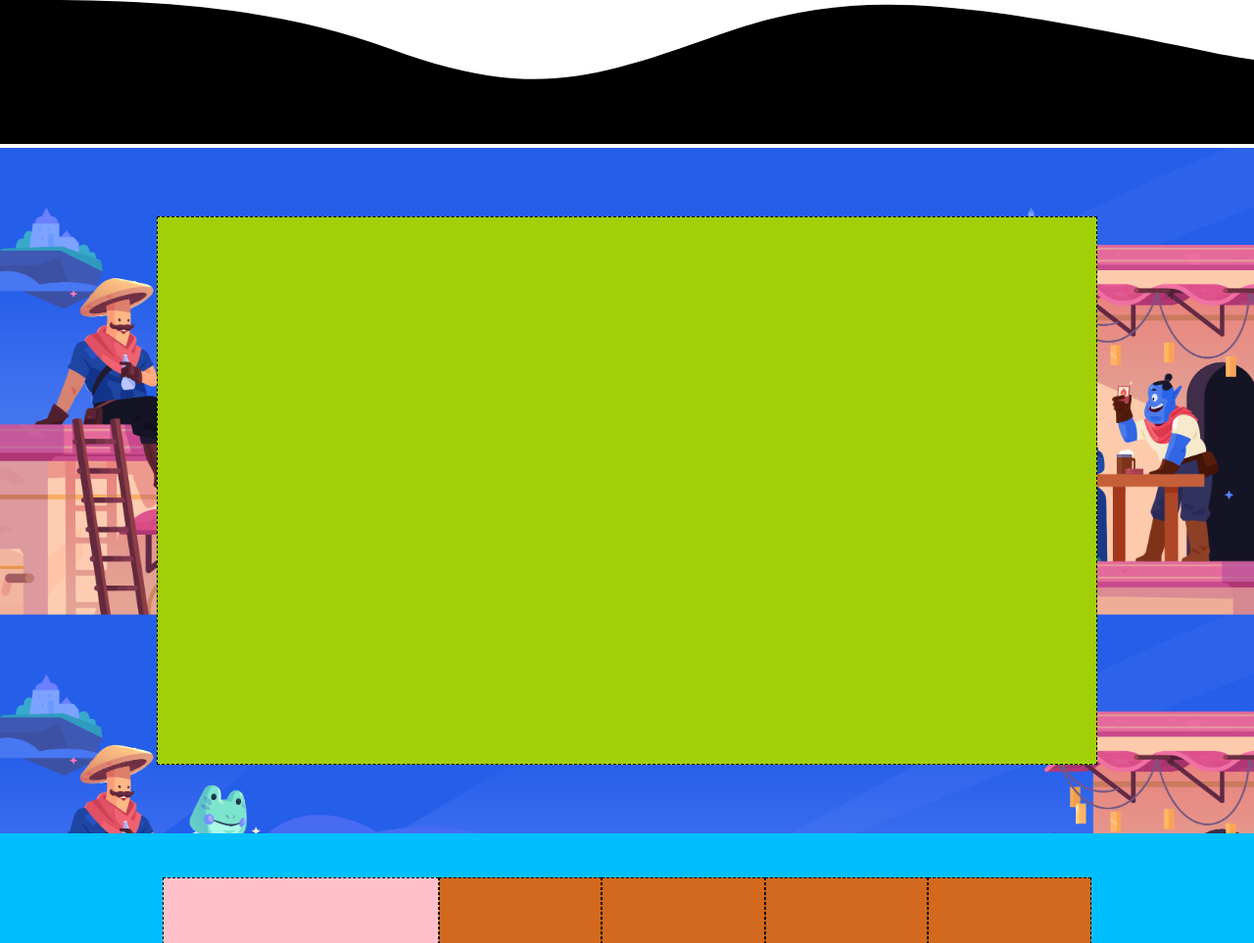
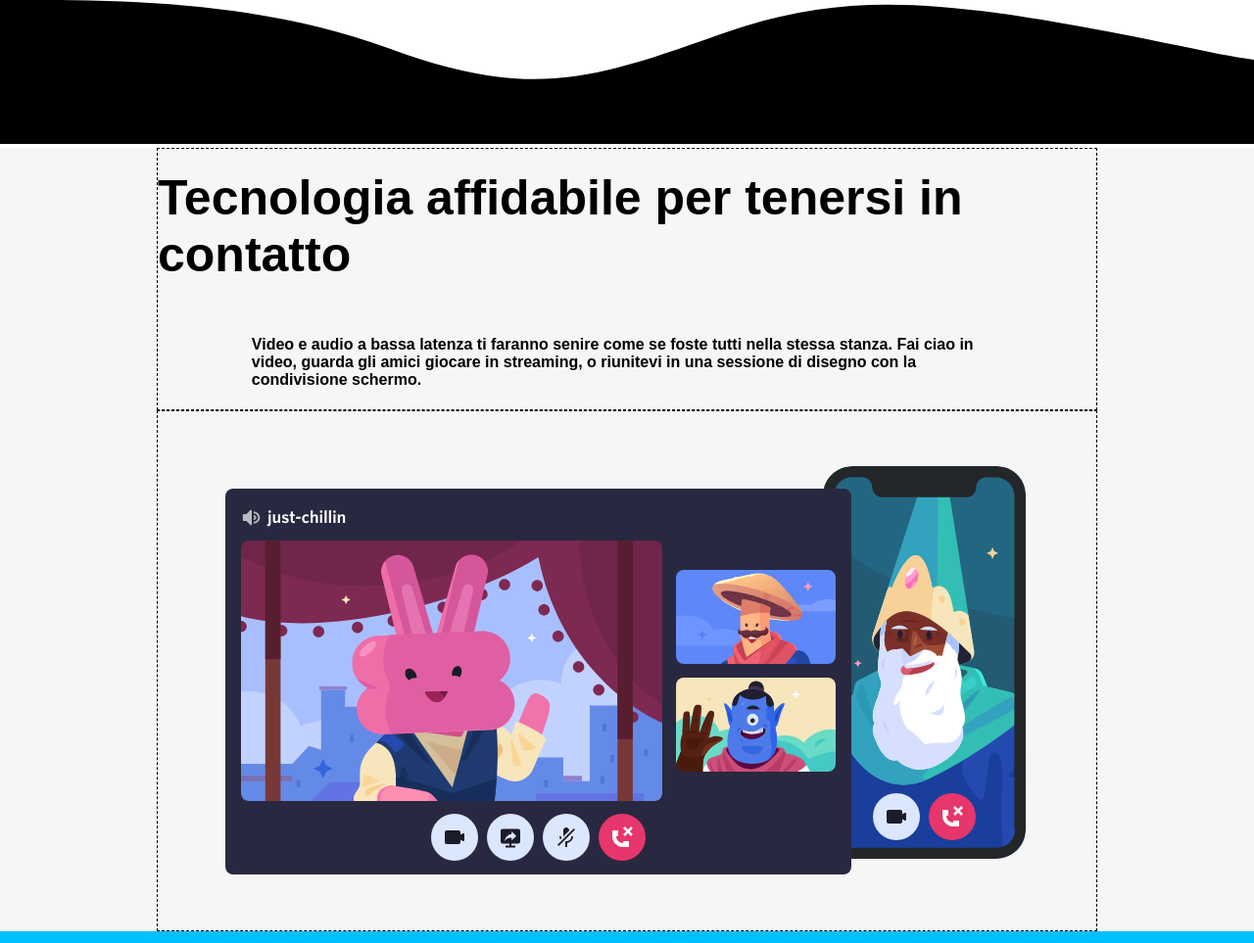
Before and after one commit to michelangelomancini4/htmlcss-struttura-discord-bonus, a plain HTML site: page index.html in a window 1280 px wide. Shown: the part 2571-3534 px from the top of the page at 98% size. Drawn offline with Linux system fonts and the light colour scheme.

Commit message:
optimize macrosezione 6

```diff
--- a/css/Untitled-1.css
+++ b/css/Untitled-1.css
@@ -81,9 +81,12 @@ ul{
 /* inizio regole main */
 
  /* regole macrosezione 1 */
-.jumbotron{
+#upper{
     background-image: url(./../img/jumbo.png);
     background-size: 100%;
+ }
+.jumbotron{
+
     height: 550px;
     width: 100%;
     display: flex;
@@ -198,26 +201,41 @@ h1{
 /* macrosezione3 */
  #inversa{
         display: flex;
-        background-color: rgb(202, 199, 199);
+        background-color: rgba(246,246,246,255)
 
 }
 
 #inversa :last-child{
     order: -1;
 
-
 }
 
  /* macrosezione5 */
  #sezione5 {
-    height: 700px;
+    height: 800px;
+    background-color:rgba(246,246,246,255) ;
+    display: flex;
+    flex-direction: column-reverse;
+    justify-content: center;
+    align-items: center;
  }
  #sezione5 div{
-    background-color: rgb(161, 207, 8);
+
     height: 80%;
     width: 75%;
     border: 1px solid black;
     border-style: dashed;
+    display: flex;
+    flex-direction: column;
+    justify-content: center;
+    align-items: center;
+    gap: 20%;
+ }
+ #sezione5 h2{
+    font-size: 50px;
+ }
+ #sezione5 p{
+    margin: 0px 10%;
  }
  /* macrosezione 6 */
   .sezione6 {
--- a/index.html
+++ b/index.html
@@ -51,7 +51,7 @@
             </div>
             <div>
                 <h2>Un luogo a invito con tutto il tempo necessario per parlare </h2>
-                <p>I server Discord sono organizzati in canali tematici, in cui puoi collaborare, condividere o semplicemente parlare della tua giornata senza intasare la tua chat di gruppo.</p>
+                <p><strong>I server Discord sono organizzati in canali tematici, in cui puoi collaborare, condividere o semplicemente parlare della tua giornata senza intasare la tua chat di gruppo.</strong></p>
             </div>
 
         </div>
@@ -98,7 +98,14 @@
          </div>
         <!-- macrosezione 5 simile alla 1-->
         <div class="jumbotron" id="sezione5">
-            <div></div>
+            <div>
+                <img src="./img/item4-big.svg" alt="item4">
+            </div>
+            <div>
+                <h2>Tecnologia affidabile per tenersi in contatto </h2>
+                <p><strong>Video e audio a bassa latenza ti faranno senire come se foste tutti nella stessa stanza. Fai ciao in video, guarda gli amici giocare in streaming, o riunitevi in una sessione di disegno con la condivisione schermo.</strong></p>
+            </div>
+
 
         </div>
         <!-- macrosezione 6-->
```
